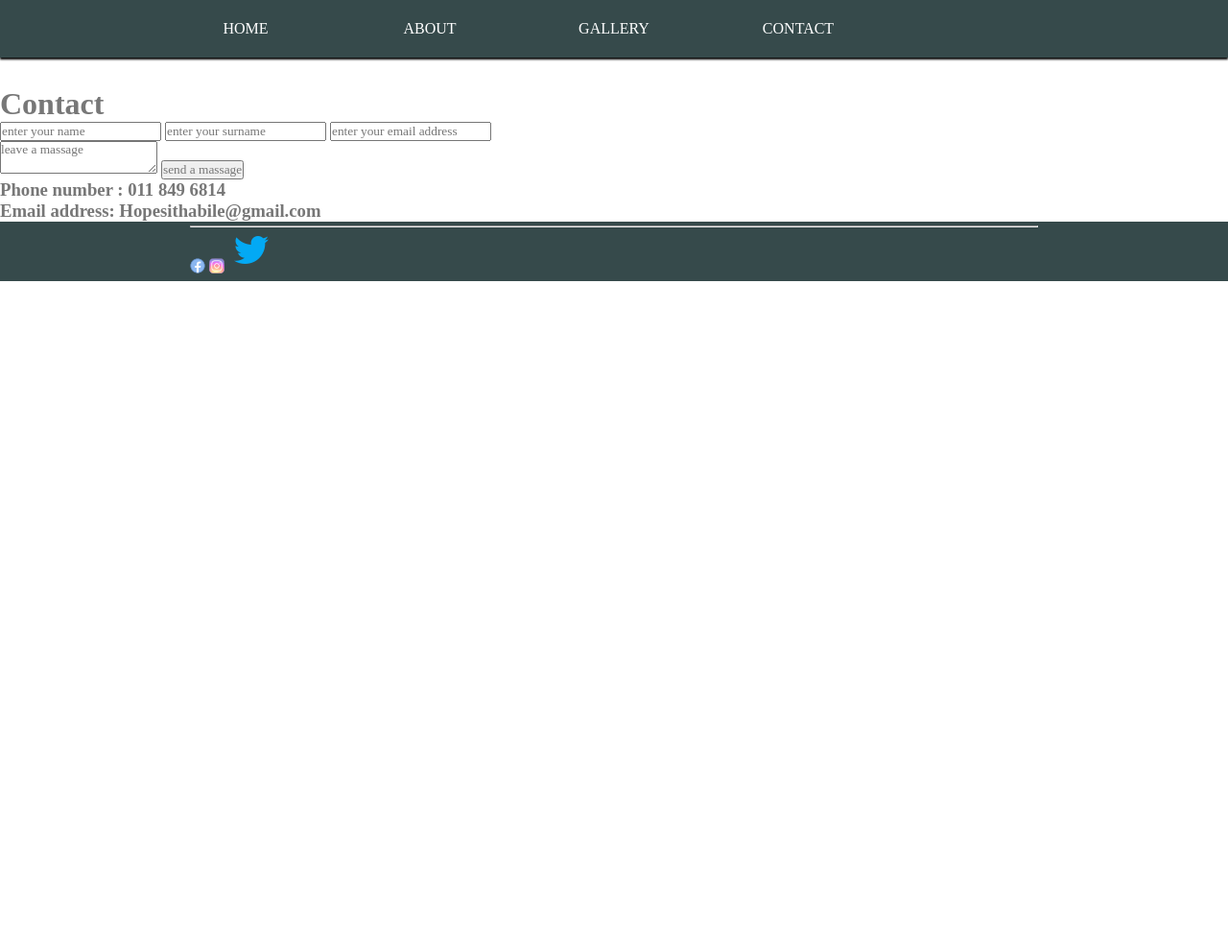
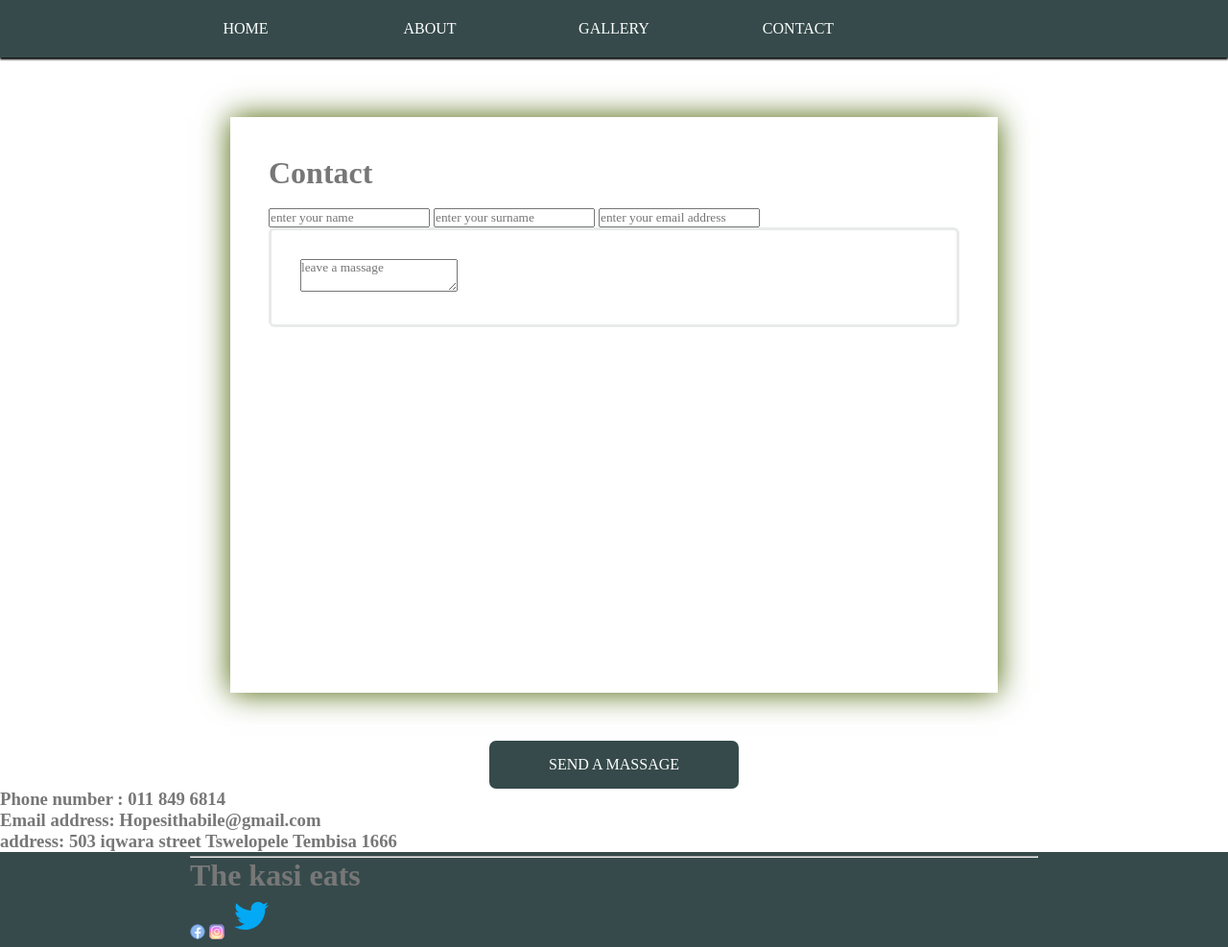
Before and after one commit to Hopekhu/Hopekhu.github.io, a plain HTML site: page Contact.html in a window 1280 px wide. Shown: the whole page at 96% size. Before the commit the page ends 800 px from the top, so only its background shows below. Drawn offline with Linux system fonts and the light colour scheme.

Commit message:
Add files via upload

```diff
--- a/Contact.html
+++ b/Contact.html
@@ -25,24 +25,35 @@
 <br>
 <br>
 <br>
+<div class="contact-container">
+<h1 class="main-heading">Contact</h1>
 <br>
-<h1>Contact</h1>
-<form id="contactForm">
+<div class="login">
+<!---form id="contactForm"--->
 <input type="text" placeholder="enter your name" id="name"><!---input value from the user-->
 <input type="text" placeholder="enter your surname" id="surname"><!--input value from the user-->
 <input type="text" placeholder="enter your email address" id="email"><!--input the value from the user-->
 <br>
+<div class="msg">
 <textarea placeholder="leave a massage" id="massage"></textarea>
-<button type="submit">send a massage</button>
-</form>
+</div>
+<!--/form--->
+</div>
+</div>
+<div class="btn" >send a massage</button></div>
     </body>
 
 <h3> Phone number : 011 849 6814</h3>
 <h3>Email address: Hopesithabile@gmail.com</h3>
-
+<h3>address: 503 iqwara street
+    Tswelopele
+    Tembisa
+    1666
+</h3>
 <div class="main-footer">
     <footer class="main footer container"> <!---footer--->
           <hr>        <!--horizontal line-->
+          <h1>The kasi eats</h1>
       <!--adding the social media images-->
       <img src="images/icons8-facebook-16.png">
       <img src="images/icons8-instagram-16.png">
--- a/style.css
+++ b/style.css
@@ -138,3 +138,47 @@ nav ul li a{
     margin: 15px;
     border-radius: 40%;
 }
+
+
+.contact-container{
+    width: 800px;
+    height: 600px;
+    background: white;
+    margin: 50px auto;
+    box-sizing: border-box;
+    padding: 40px;
+    box-shadow: 0 0 30px rgba(72,98,0.6);
+}
+
+
+.input,.msg, .area{
+    width: 100%;
+    padding: 30px;
+    box-sizing: border-box-shadow;
+    margin-bottom: 25px;
+    border: 3px solid #e9eaea;
+    border-radius: 6px;
+    outline: none;
+    transition: all 0.7s ease;
+}
+
+
+
+.btn{
+    width: 260px;
+    background: #364a4b;
+    height: 50px;
+    text-align: center;
+    line-height: 50px;
+    color: white;
+    text-transform: uppercase;
+    margin: 0 auto;
+    cursor: pointer;
+    border-radius: 7px;
+}
+
+
+.more-info{
+    text-align: center;
+    font-size: 22px;
+}
```
Also changed, not shown: About.html (+2 -1 lines), Gallery.html (+1 -0 lines), index.html (+1 -0 lines).
